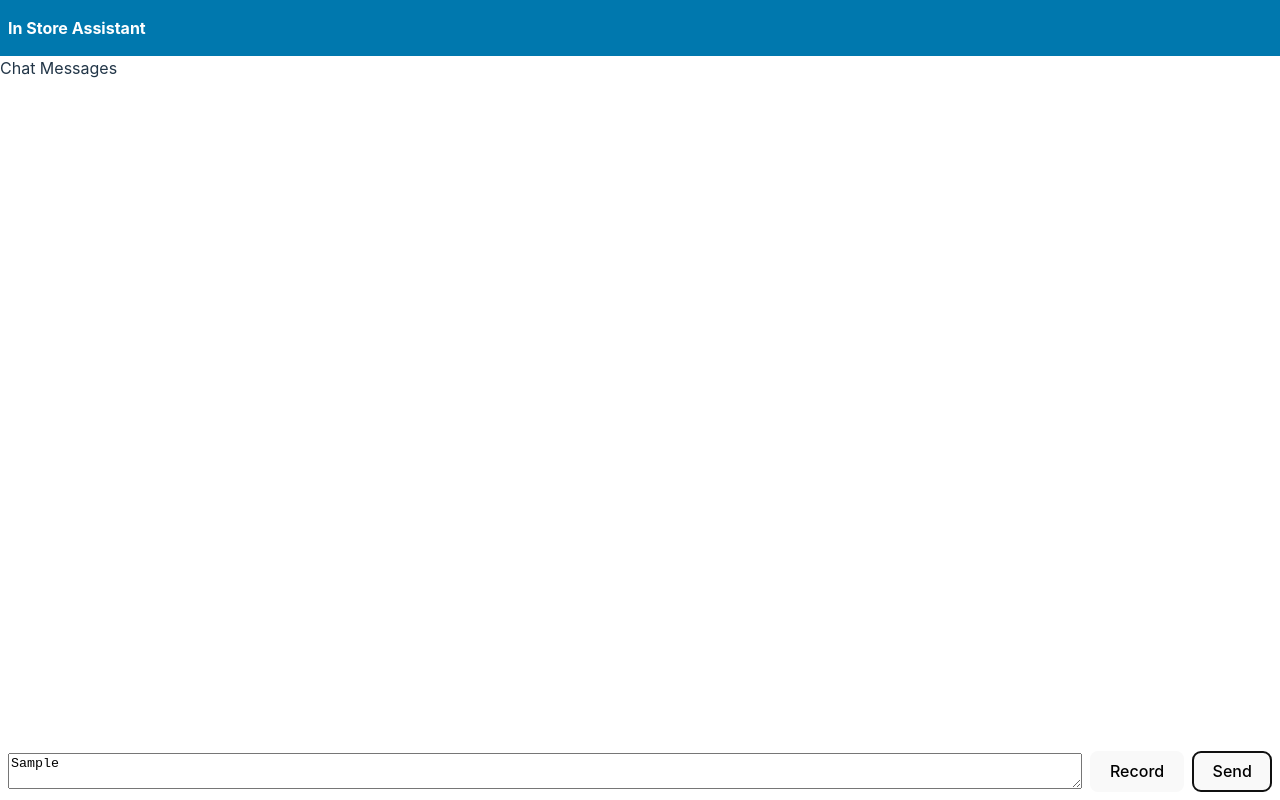
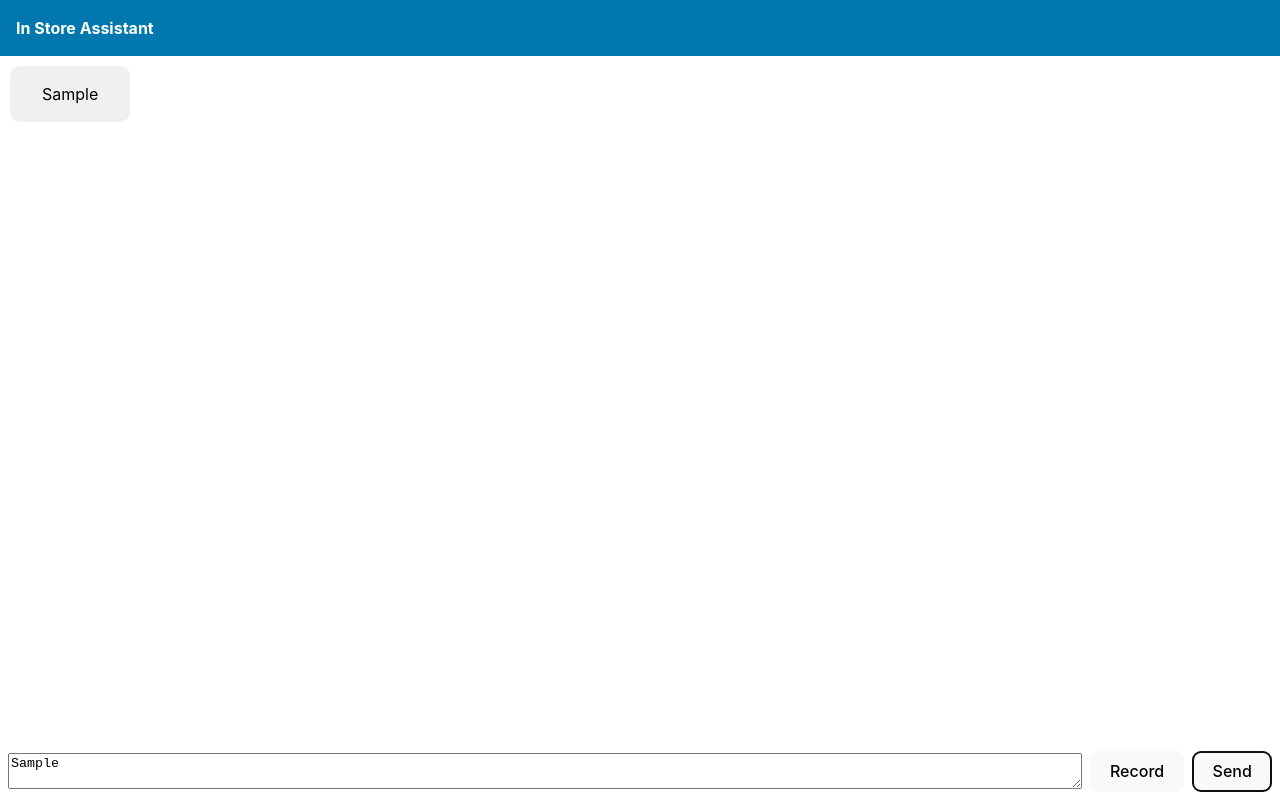
Before and after one commit to tsmojver/instore-assistant, a React (Vite) app in the folder frontend/instore-assistant-ui/: page / in a window 1280 px wide. Both pictures are taken after typing "Sample" into the empty fields and a click on the button "Send". Built offline with nearby package versions, Linux system fonts and the light colour scheme; no server answers.

Commit message:
save messages sent and received in state and show in chat bubbles

```diff
--- a/frontend/instore-assistant-ui/package.json
+++ b/frontend/instore-assistant-ui/package.json
@@ -10,6 +10,7 @@
     "preview": "vite preview"
   },
   "dependencies": {
+    "classnames": "^2.5.1",
     "react": "^18.3.1",
     "react-chat-module": "^1.1.2",
     "react-dom": "^18.3.1"
--- a/frontend/instore-assistant-ui/src/App.jsx
+++ b/frontend/instore-assistant-ui/src/App.jsx
@@ -2,6 +2,8 @@ import { useEffect, useState } from 'react'
 import { Chat } from "react-chat-module";
 import "react-chat-module/dist/index.css";
 import styles from './App.module.css';
+import ChatMessage from './components/ChatMessage';
+import c from 'classnames';
 
 const AZURE_API_KEY = "3d6f86c1346c47d4880bb548c6b304ce";
 const AZURE_BACKEND_URL = "https://odlu-m23ljsw2-eastus2.openai.azure.com/openai/deployments/gpt-4o/chat/completions?api-version=2024-02-15-preview"
@@ -32,6 +34,8 @@ function App() {
   //     text: "Hungry, and you?"
   //   },
   // ]);
+
+  const [messages, setMessages] = useState([]);
 
   // const [allSpokenWords] = '';
   const [promptValue, setPromptValue] = useState('')
@@ -106,6 +110,8 @@ function App() {
   // };
 
   const sendMessageToModel = async () => {
+    setMessages(messages => [...messages, { text: promptValue }])
+
     try {
       const response = await fetch(AZURE_BACKEND_URL, {
         method: 'POST',
@@ -128,6 +134,7 @@ function App() {
 
       console.log('Success:', response);
       const responseJSON = await response.json();
+      setMessages(messages => [...messages, { text: responseJSON?.choices[0]?.message?.content }])
       console.log(responseJSON?.choices[0]?.message?.content);
       setPromptValue('')
     } catch (error) {
@@ -145,8 +152,8 @@ function App() {
         }
       }} /> */}
       <section className={styles.topNav}>In Store Assistant</section>
-      <section className={styles.messagesContainer}>
-        Chat Messages
+      <section className={c(styles.messagesContainer, !messages.length && styles.noMessages)}>
+        {messages.length ? messages.map((message, index) => { return <ChatMessage key={index} isLeftAligned={index % 2 ? false : true}>{message.text}</ChatMessage> }) : <div>No messages</div>}
       </section>
       <section className={styles.inputRow}>
         <textarea className={styles.input} onInput={e => setPromptValue(e.currentTarget.value)} type="text" inputMode='text' value={promptValue} />
--- a/frontend/instore-assistant-ui/src/App.module.css
+++ b/frontend/instore-assistant-ui/src/App.module.css
@@ -16,11 +16,18 @@
   background: var(--dominos-blue);
   color: white;
   font-weight: bold;
-  padding: 1rem 0.5rem;
+  padding: 1rem;
 }
 
 .messagesContainer {
   flex-grow: 1;
+}
+.messagesContainer.noMessages {
+  display: flex;
+  justify-content: center;
+  align-items: center;
+  font-size: 1.5rem;
+  color: var(--dominos-darker);
 }
 
 .inputRow {
--- /dev/null
+++ b/frontend/instore-assistant-ui/src/components/ChatMessage/ChatMessage.module.css
@@ -0,0 +1,26 @@
+.chatBubbleContainer {
+  display: flex;
+  justify-content: flex-end;
+  width: 100%;
+}
+.chatBubbleContainer.leftAligned {
+  justify-content: flex-start;
+}
+
+.chatBubbleContainer.leftAligned .chatBubble {
+  background-color: #f1f0f0;
+	color: black;
+	font-weight: normal;
+}
+
+.chatBubble {
+  border-radius: 10px;
+  padding: 1rem 2rem;
+  margin: 10px;
+  width: fit-content;
+	max-width: 80vw;
+
+  background: var(--dominos-dark-blue);
+  color: white;
+  font-weight: bold;
+}
--- /dev/null
+++ b/frontend/instore-assistant-ui/src/components/ChatMessage/index.jsx
@@ -0,0 +1,16 @@
+import styles from './ChatMessage.module.css'
+import PropTypes from 'prop-types'
+
+const ChatMessage = ({ isLeftAligned, children }) => {
+	return (
+		<div className={`${styles.chatBubbleContainer} ${isLeftAligned ? styles.leftAligned : ''}`}>
+			<div className={styles.chatBubble}>{children}</div>
+		</div>
+	)
+}
+ChatMessage.propTypes = {
+	isLeftAligned: PropTypes.bool,
+	children: PropTypes.node.isRequired,
+}
+
+export default ChatMessage
```
Also changed, not shown: 1 other file (tests, documents, lock files or other folders).
